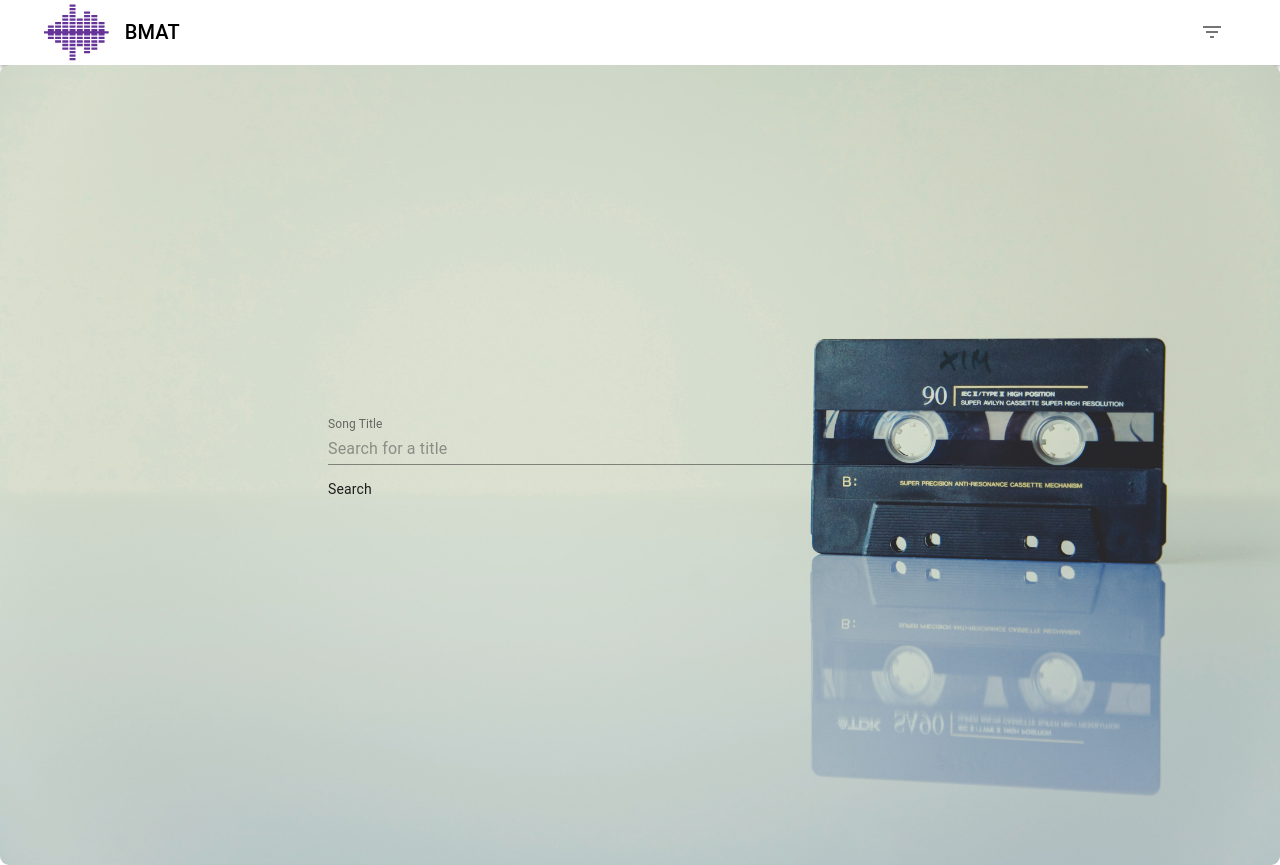
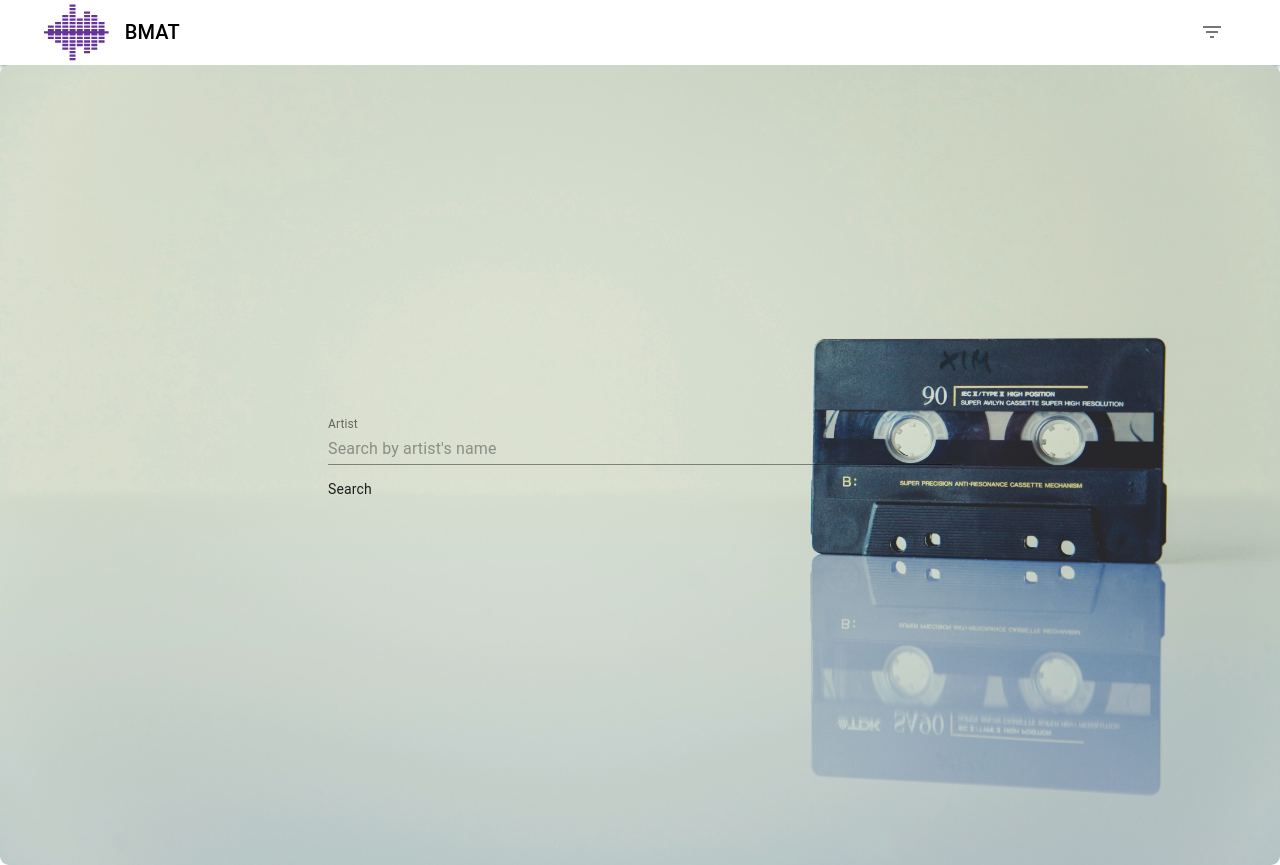
Before and after one commit to Iannes/bmat, a React (Create React App) app: page / in a window 1280 px wide. Built offline with nearby package versions, Linux system fonts and the light colour scheme.

Commit message:
make filterData reusable

```diff
--- a/src/Modules/components/common/Search/index.jsx
+++ b/src/Modules/components/common/Search/index.jsx
@@ -1,15 +1,28 @@
 import React from "react"
 import Downshift from "downshift"
 import Paper from "@material-ui/core/Paper"
+import { useStoreState, useStoreDispatch } from "../../../../Lib/contexts/Store"
 import { renderInput } from "./methods/renderInput"
 import { renderSuggestion } from "./methods/renderSuggestion"
 import { getSuggestions } from "../../../helpers/getSuggestions"
-import { useStoreState } from "../../../../Lib/contexts/Store"
 import { useStyles } from "./Styles"
+import { filterData } from "../../../helpers/filterData"
+import { getResults } from "../../../../Lib/actions"
 
 export default function SearchField() {
   const state = useStoreState()
   const classes = useStyles()
+  const ref = React.useRef()
+  const dispatch = useStoreDispatch()
+
+  const handleKeyPress = e => {
+    if (e.key === "Enter") {
+      // TODO: Dispatch
+      const result = filterData(ref.current.value, state.data, "artist")
+      ref.current.value = ""
+      dispatch(getResults(result))
+    }
+  }
 
   return (
     <article className={classes.root}>
@@ -18,14 +31,13 @@ export default function SearchField() {
           getInputProps,
           getItemProps,
           getLabelProps,
-          getMenuProps,
           highlightedIndex,
           inputValue,
           isOpen,
           selectedItem
         }) => {
           const { onBlur, onFocus, ...inputProps } = getInputProps({
-            placeholder: "Search for a title"
+            placeholder: "Search by artist's name"
           })
 
           return (
@@ -33,13 +45,15 @@ export default function SearchField() {
               {renderInput({
                 fullWidth: true,
                 classes,
-                label: "Song Title",
+                label: "Artist",
                 InputLabelProps: getLabelProps({ shrink: true }),
                 InputProps: { onBlur, onFocus },
-                inputProps
+                inputProps,
+                onKeyPress: handleKeyPress,
+                ref
               })}
 
-              <article {...getMenuProps()}>
+              <>
                 {isOpen ? (
                   <Paper className={classes.paper} square>
                     {getSuggestions(inputValue, state.metaData).map(
@@ -47,14 +61,16 @@ export default function SearchField() {
                         renderSuggestion({
                           suggestion,
                           index,
-                          itemProps: getItemProps({ item: suggestion.title }),
+                          itemProps: getItemProps({
+                            item: suggestion.artist
+                          }),
                           highlightedIndex,
                           selectedItem
                         })
                     )}
                   </Paper>
                 ) : null}
-              </article>
+              </>
             </article>
           )
         }}
--- a/src/Modules/components/common/Search/methods/renderInput.jsx
+++ b/src/Modules/components/common/Search/methods/renderInput.jsx
@@ -3,7 +3,6 @@ import TextField from "@material-ui/core/TextField"
 
 export const renderInput = inputProps => {
   const { InputProps, classes, ref, ...other } = inputProps
-
   return (
     <TextField
       InputProps={{
--- a/src/Modules/helpers/filterData.js
+++ b/src/Modules/helpers/filterData.js
@@ -8,7 +8,7 @@ import deburr from "lodash/deburr"
  *
  */
 
-export function filterData(value, database = []) {
+export function filterData(value, database = [], key = "title") {
   const inputValue = deburr(value.trim()).toLowerCase()
   const inputLength = inputValue.length
   const results = []
@@ -17,8 +17,8 @@ export function filterData(value, database = []) {
     ? []
     : database.filter(suggestion => {
         const matchFound =
-          suggestion.title &&
-          suggestion.title.slice(0, inputLength).toLowerCase() === inputValue
+          suggestion[key] &&
+          suggestion[key].slice(0, inputLength).toLowerCase() === inputValue
 
         if (matchFound) {
           results.push(suggestion)
```
